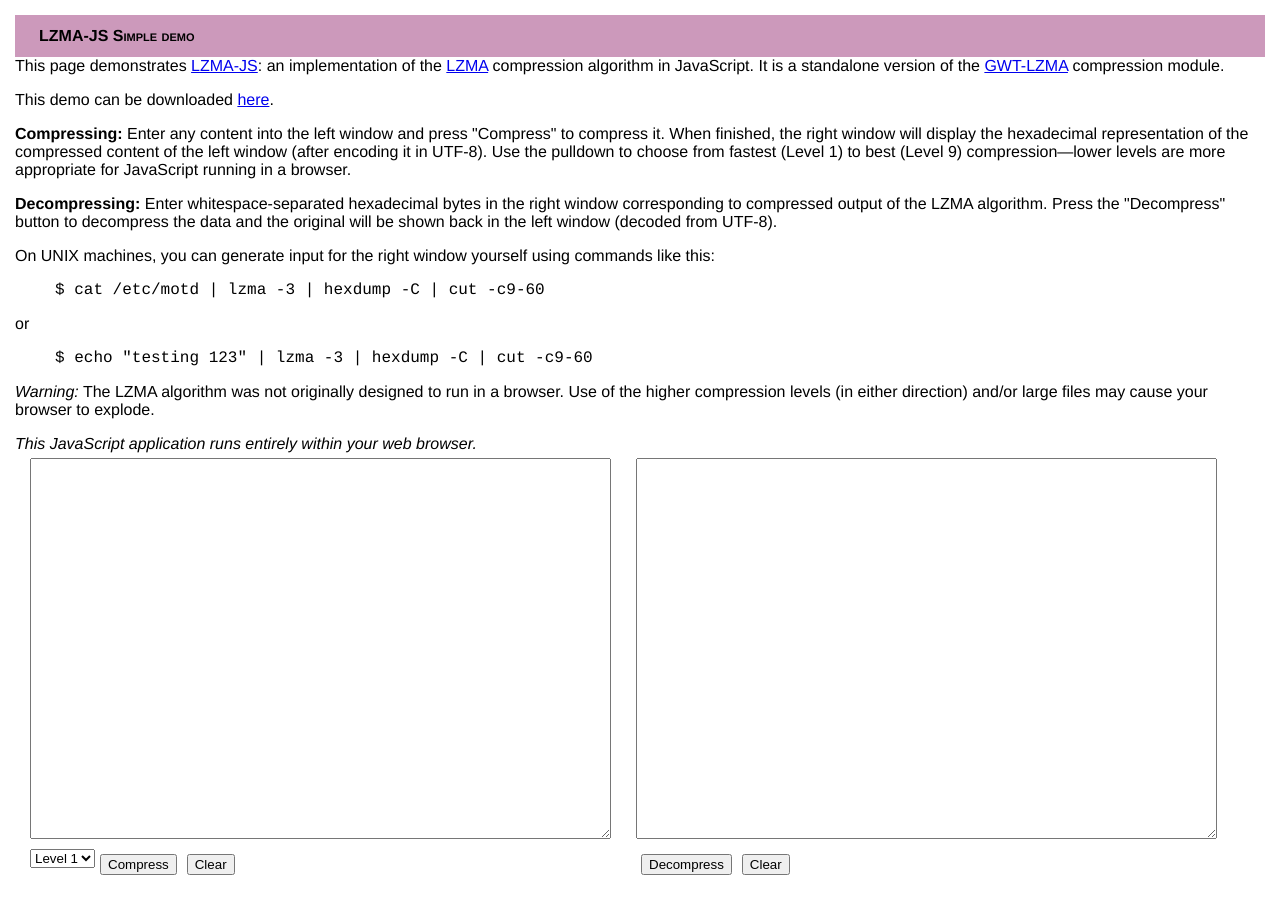
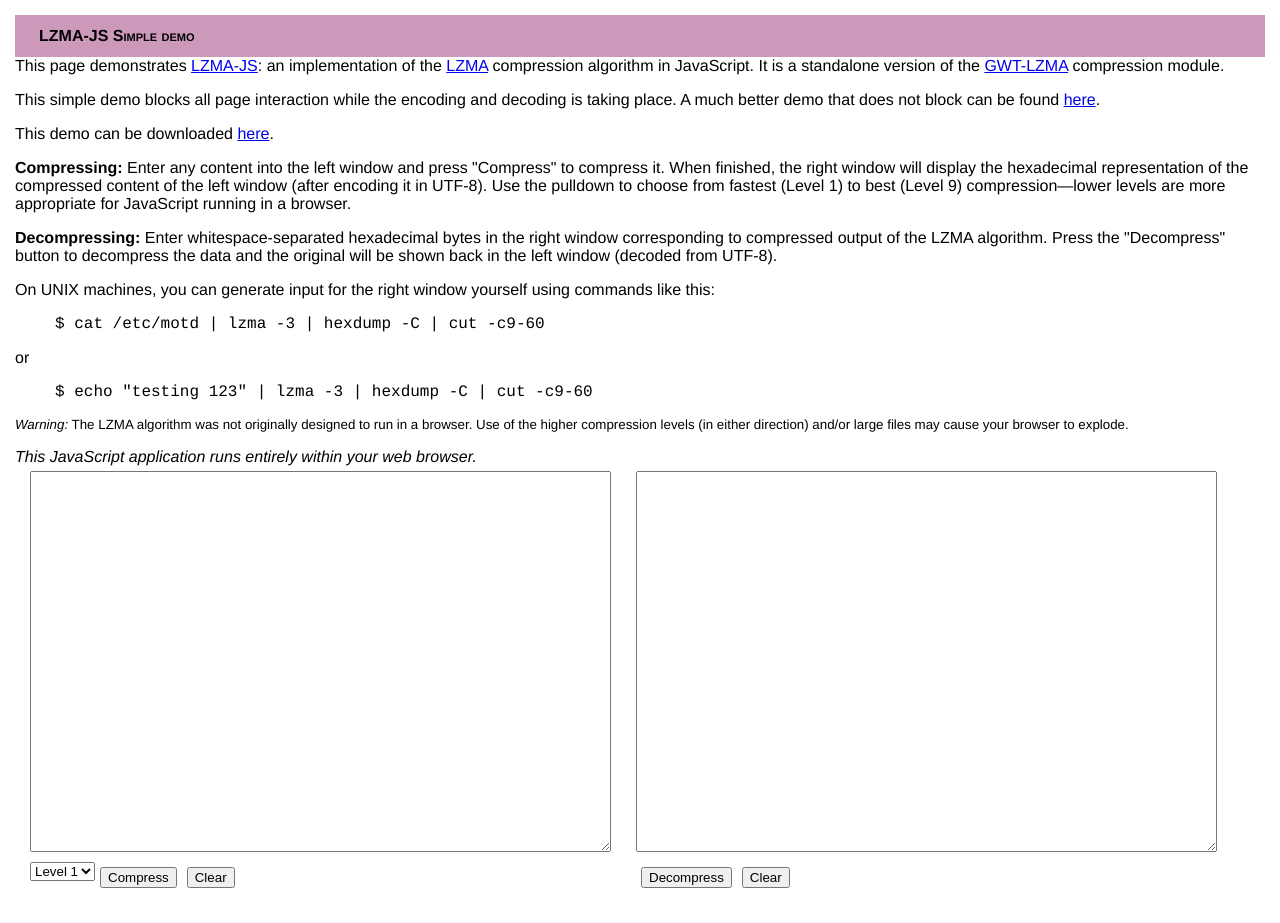
Before and after one commit to LZMA-JS/LZMA-JS, a plain HTML site: page LZMA-JS_demo_simple/LZMADemo_simple.html in a window 1280 px wide. Drawn offline with Linux system fonts and the light colour scheme.

```diff
--- a/LZMA-JS_demo_simple/LZMADemo_simple.html
+++ b/LZMA-JS_demo_simple/LZMADemo_simple.html
@@ -1,6 +1,6 @@
 <html>
     <head>
-        <title>GWT-LZMA Demo</title>
+        <title>LZMA-JS Simple Demo</title>
         <link rel="stylesheet" type="text/css" href="LZMADemo.css" />
     </head>
     <body bgcolor="white">
@@ -15,6 +15,11 @@
                     This page demonstrates <a href="http://github.com/nmrugg/LZMA-JS/">LZMA-JS</a>:
                     an implementation of the <a href="http://en.wikipedia.org/wiki/Lzma">LZMA</a> compression algorithm in JavaScript.
                     It is a standalone version of the <a href="http://gwt-lzma.googlecode.com/">GWT-LZMA</a> compression module.
+                    </p>
+
+                    <p>
+                    This simple demo blocks all page interaction while the encoding and decoding is taking place.  A much better demo that does not
+                    block can be found <a href="../LZMA-JS_demo_web_workers/LZMADemo_web_workers.html">here</a>.
                     </p>
 
                     <p>
@@ -50,8 +55,8 @@
                     </p>
 
                     <p>
-                    <em>Warning:</em> The LZMA algorithm was not originally designed to run in a browser.
-                    Use of the higher compression levels (in either direction) and/or large files may cause your browser to explode.
+                    <small><em>Warning:</em> The LZMA algorithm was not originally designed to run in a browser.
+                    Use of the higher compression levels (in either direction) and/or large files may cause your browser to explode.</small>
                     </p>
 
                     <p class="lzmademo-footnote">
```
Also changed, not shown: LZMA-JS_demo_web_workers/LZMADemo_web_workers.html (+5 -4 lines).
